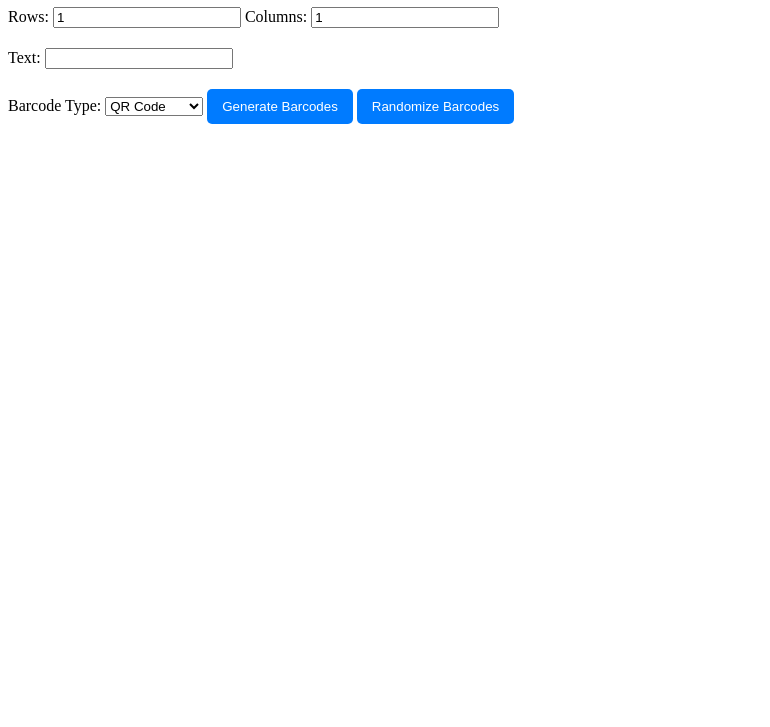
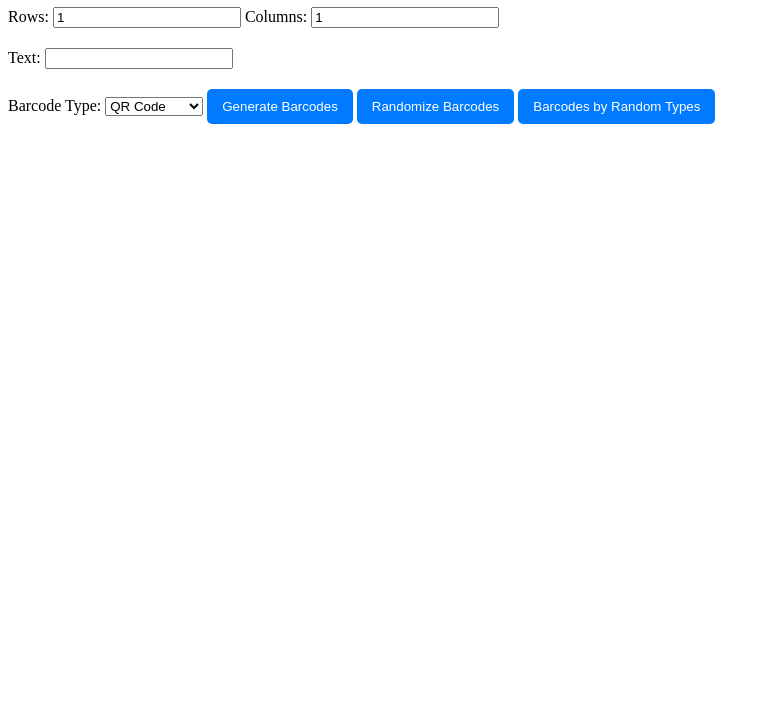
Before and after one commit to yushulx/barcode-qrcode-generator, a plain HTML site: page index.html in a window 1280 px wide. Shown: the part 73-800 px from the top of the page, without its empty margins (0-770 px from the left). Drawn offline with Linux system fonts and the light colour scheme.

Commit message:
Added random types

```diff
--- a/app.js
+++ b/app.js
@@ -1,3 +1,9 @@
+const alltypes = ["qrcode", "datamatrix", "pdf417", "azteccode", "maxicode", "ean13", "code128", "code39", "itf", "msi", "pharmacode", "codabar"];
+
+function randomInt(min, max) {
+    return Math.floor(Math.random() * (max - min + 1) + min);
+}
+
 function randomEAN13Number() {
     // Generate 12 random digits
     let value = '';
@@ -23,15 +29,15 @@ function randomPharmacodeNumber() {
 }
 
 function generate(action) {
-    const rows = document.getElementById('rows').value;
-    const cols = document.getElementById('cols').value;
     const text = document.getElementById('text').value;
-    const barcodeType = document.getElementById('barcodeType').value;
     const canvas = document.getElementById('barcodeCanvas');
+    let barcodeType = document.getElementById('barcodeType').value;
+    let rows = document.getElementById('rows').value;
+    let cols = document.getElementById('cols').value;
+    let rectWidth = 480;
+    let rectHeight = 350;
 
-    let rectWidth = 200;
-    let rectHeight = 200;
-
+    if (action !== 'mixed') {
         if (barcodeType === 'datamatrix') {
             rectWidth = 200;
             rectHeight = 200;
@@ -42,10 +48,10 @@ function generate(action) {
         }
         else if (barcodeType === 'maxicode') {
             rectWidth = 400;
-        rectHeight = 400;
+            rectHeight = 350;
         }
         else if (barcodeType === 'pdf417') {
-        rectWidth = 430;
+            rectWidth = 400;
             rectHeight = 150;
         }
         else if (barcodeType === 'ean13') {
@@ -73,22 +79,27 @@ function generate(action) {
             rectWidth = 320;
             rectHeight = 150;
         }
+    }
+    else {
+        rectWidth = 480;
+        rectHeight = 350;
+    }
 
     const radius = 10;
     const spacing = 10;
-    canvas.width = cols * (rectWidth + spacing);
-    canvas.height = rows * (rectHeight + spacing);
+    const gridWidth = rectWidth;
+    const gridHeight = rectHeight;
+    canvas.width = cols * (gridWidth + spacing);
+    canvas.height = rows * (gridHeight + spacing);
     const ctx = canvas.getContext('2d');
     ctx.clearRect(0, 0, canvas.width, canvas.height);
     ctx.font = '14px Arial';
 
-    let isRandom = false;
+    let isRandom = true;
     let needStop = false;
-    let is2D = false;
+
     if (action === 'direct') {
         isRandom = false;
-    } else if (action === 'random') {
-        isRandom = true;
     }
 
     for (let row = 0; row < rows; row++) {
@@ -96,8 +107,13 @@ function generate(action) {
             break;
         }
         for (let col = 0; col < cols; col++) {
+            let is2D = false;
             let tempCanvas = document.createElement('canvas');
             let value = '';
+
+            if (action === 'mixed') {
+                barcodeType = alltypes[randomInt(0, alltypes.length - 1)];
+            }
 
             if (isRandom) {
                 if (barcodeType === 'pharmacode') {
@@ -116,8 +132,8 @@ function generate(action) {
                 }
             }
 
-            const x = col * (rectWidth + spacing);
-            const y = row * (rectHeight + spacing);
+            const x = col * (gridWidth + spacing);
+            const y = row * (gridHeight + spacing);
 
             try {
                 if (barcodeType === 'maxicode' || barcodeType === 'qrcode' || barcodeType === 'pdf417' || barcodeType === 'azteccode' || barcodeType === 'datamatrix') {
@@ -189,7 +205,7 @@ function generate(action) {
                 }
 
                 // Draw rounded rect
-                if (!is2D) {
+                if (!is2D && action !== 'mixed') {
                     ctx.strokeStyle = '#000';
                     drawRoundedRect(ctx, x, y, rectWidth, rectHeight, radius);
                 }
--- a/index.html
+++ b/index.html
@@ -44,6 +44,7 @@
         </select>
         <button onclick="generate('direct')">Generate Barcodes</button>
         <button onclick="generate('random')">Randomize Barcodes</button>
+        <button onclick="generate('mixed')">Barcodes by Random Types</button>
     </div class="row">
 
     <div id="barcodes" class="row">
```
Lines whose indentation alone changed are shown as unchanged.
